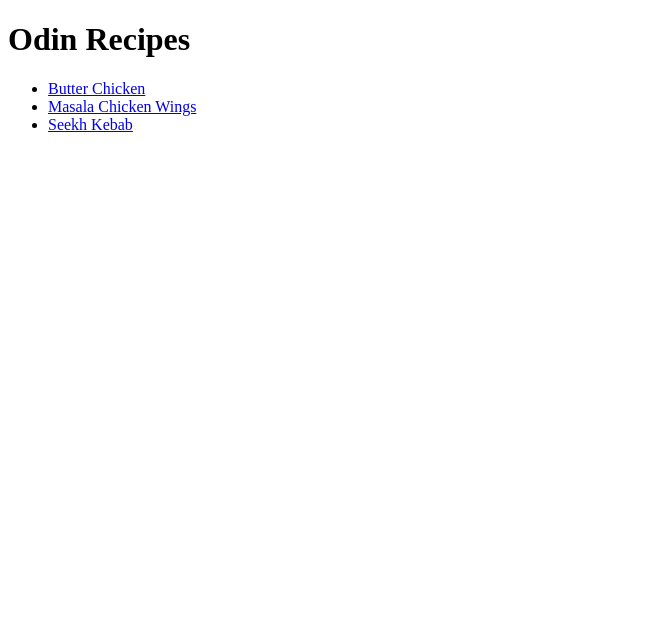
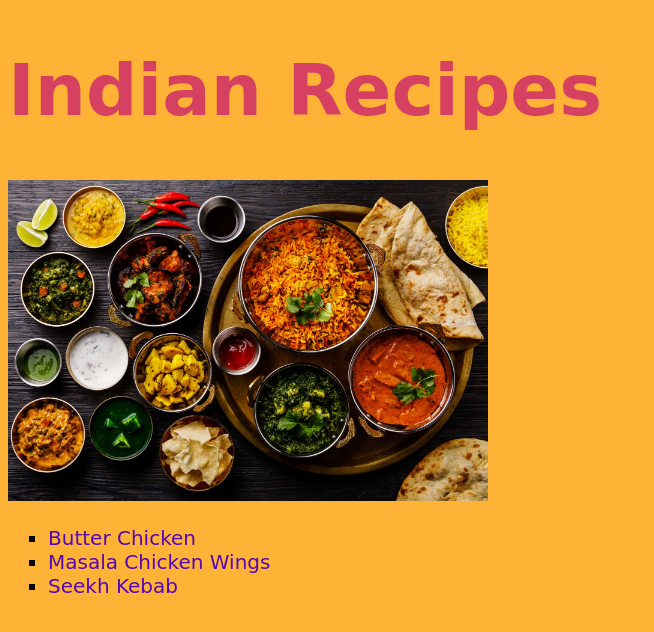
Before and after one commit to itspavit/odin-recipes, a plain HTML site: page index.html in a window 1280 px wide. Shown: the whole page, without its empty margins (0-654 px from the left). Drawn offline with Linux system fonts and the light colour scheme.

Commit message:
Add CSS Styles
Apply Image height and width settings, Add classes to selectors
Apply Background colors, text colors, link/hover colors, list styles
Add Image to index page

```diff
--- a/index.html
+++ b/index.html
@@ -3,10 +3,12 @@
     <head>
         <meta charset="utf-8">
         <title>Odin Recipes</title>
+        <link rel="stylesheet" href="style.css">
     </head>
     <body>
-        <h1>Odin Recipes</h1>
-        <ul>
+        <h1>Indian Recipes</h1>
+        <img src="./images/indian-thali.jpg" alt="Image with plethora of Indian dishes">
+        <ul class="unordered">
             <li><a href="recipes/butterchicken.html" target="_blank">Butter Chicken</a></li>
             <li><a href="recipes/masalachicken.html" target="_blank">Masala Chicken Wings</a></li>
             <li><a href="recipes/seekhkebab.html" target="_blank">Seekh Kebab</a></li>
--- /dev/null
+++ b/style.css
@@ -0,0 +1,36 @@
+* {
+    font-family: "Brush Script MT", cursive;
+    font-size: 20px;
+}
+
+body {
+    background-color: #feb236;
+}
+
+h1, h2 {
+    color: #d64161;
+    font-size: 72px;
+    font-weight: 800;
+}
+
+a {
+    color: rgb(86, 8, 180);
+    text-decoration: none;
+}
+
+a:hover {
+    color: #6b5b99;
+}
+
+h2 {
+    font-size: 32px;
+}
+
+.unordered {
+    list-style-type: square;
+}
+
+img {
+    height: auto;
+    width: 480px;
+}
```
Also changed, not shown: recipes/butterchicken.html (+3 -2 lines), recipes/masalachicken.html (+3 -2 lines), recipes/seekhkebab.html (+3 -2 lines), images/indian-thali.jpg (added).
